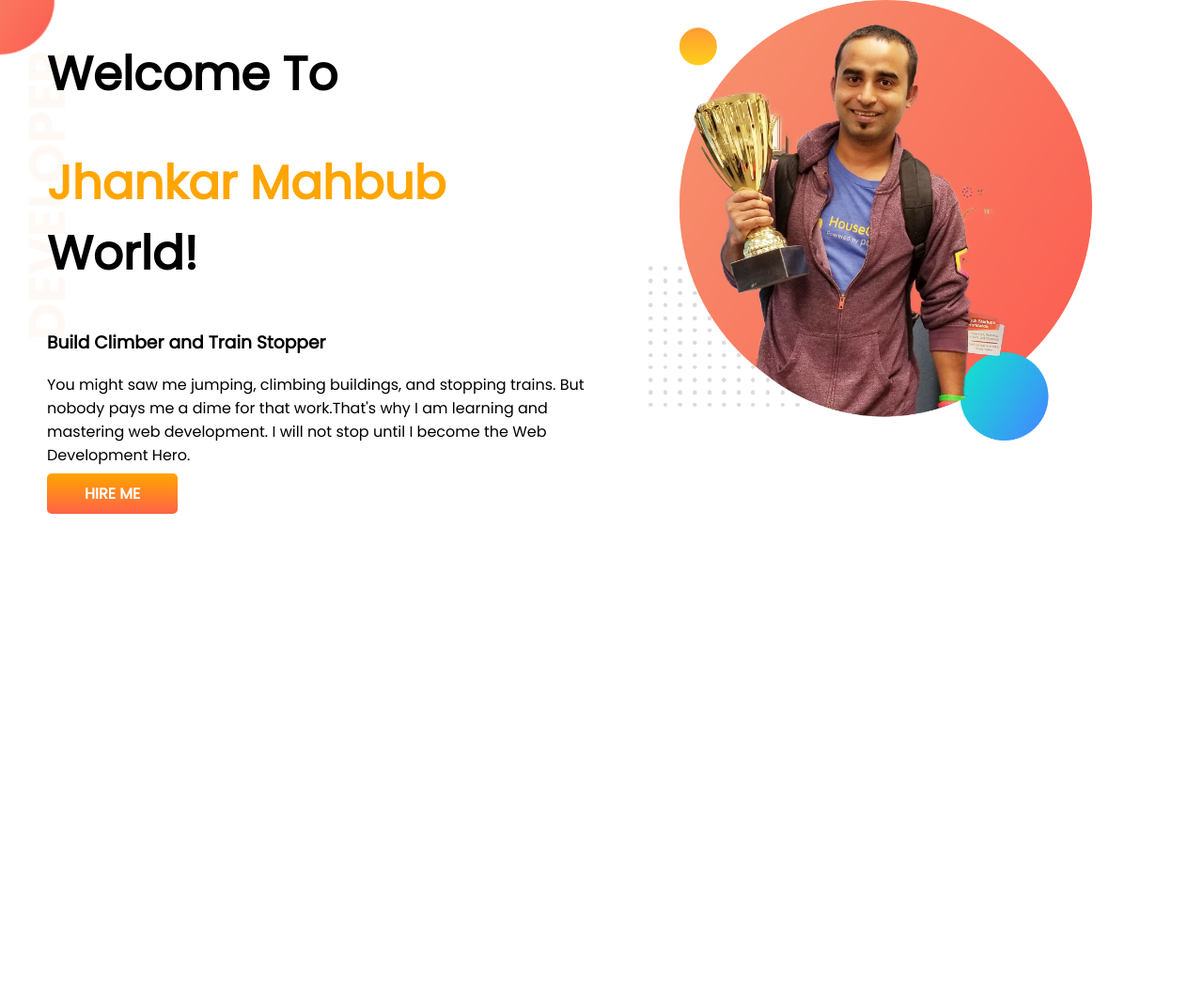
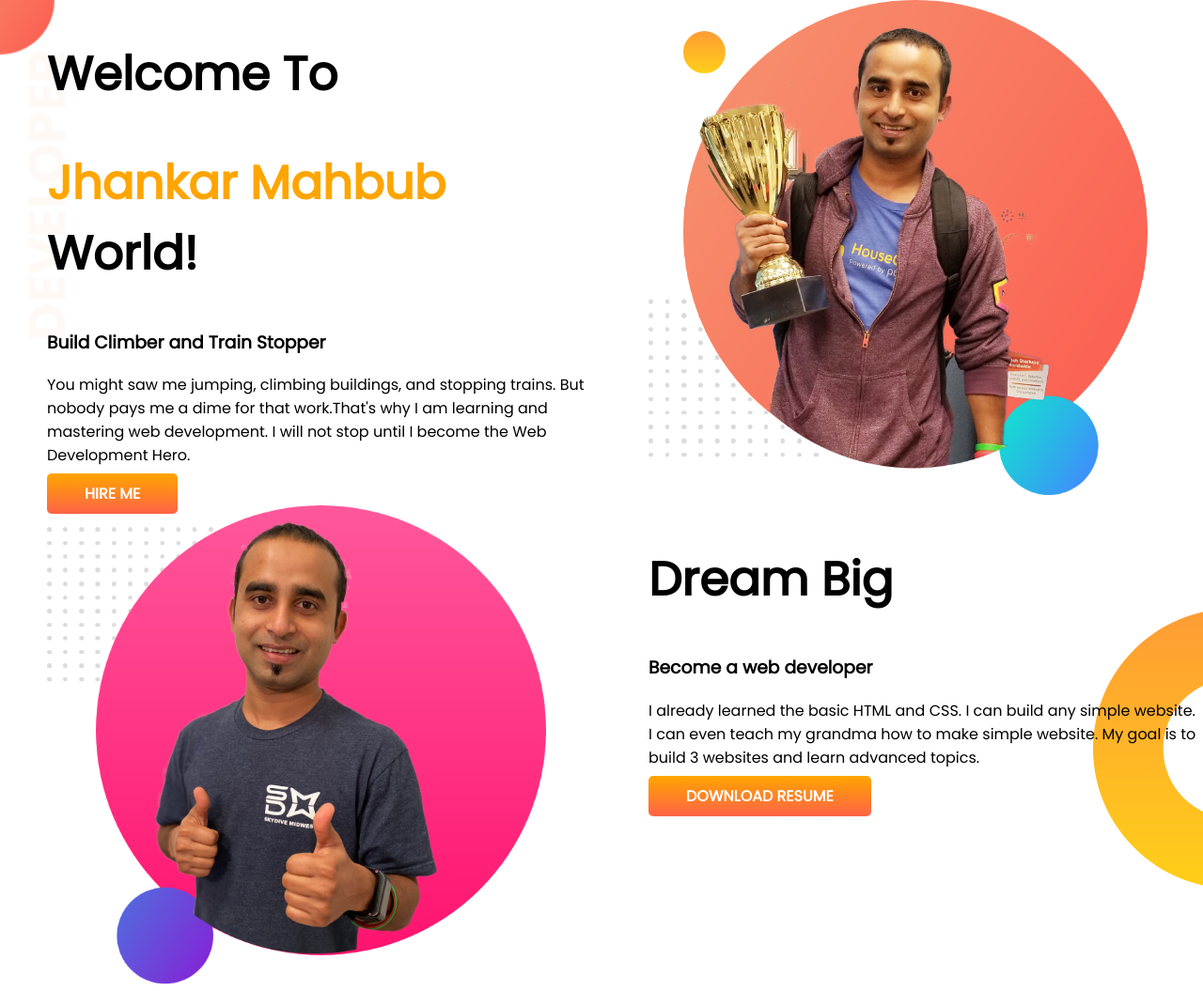
Before and after one commit to AmzadRakib/developer-portfolio-New, a plain HTML site: page index.html in a window 1280 px wide. Shown: the whole page at 94% size. Before the commit the page ends 800 px from the top, so only its background shows below. Drawn offline with Linux system fonts and the light colour scheme.

Commit message:
midle section done

```diff
--- a/index.html
+++ b/index.html
@@ -30,6 +30,18 @@
             <img src="images/jhankar.png" alt="">
         </div>
     </section>
+    <section class="dream-big">
+        <div class="half-width">
+            <img src="images/jhankar2.png" alt="">
+        </div>
+        <div class="half-width">
+            <h1>Dream Big</h1>
+            <h3>Become a web developer</h3>
+            <p>I already learned the basic HTML and CSS. I can build any simple website. I can even teach my grandma how
+                to make simple website. My goal is to build 3 websites and learn advanced topics.</p>
+            <a class="link-button" target="_blank" href="">DOWNLOAD RESUME</a>
+        </div>
+    </section>
 </body>
 
 </html>
--- a/style.css
+++ b/style.css
@@ -26,7 +26,7 @@ section {
 }
 
 .half-width img {
-    width: 80%;
+    width: 90%;
 }
 
 .link-button {
@@ -37,3 +37,9 @@ section {
     border-radius: 5px;
     color: white;
 }
+
+.dream-big {
+    background-image: url(images/dream-bg.png);
+    background-repeat: no-repeat;
+    background-position: right;
+}
```
